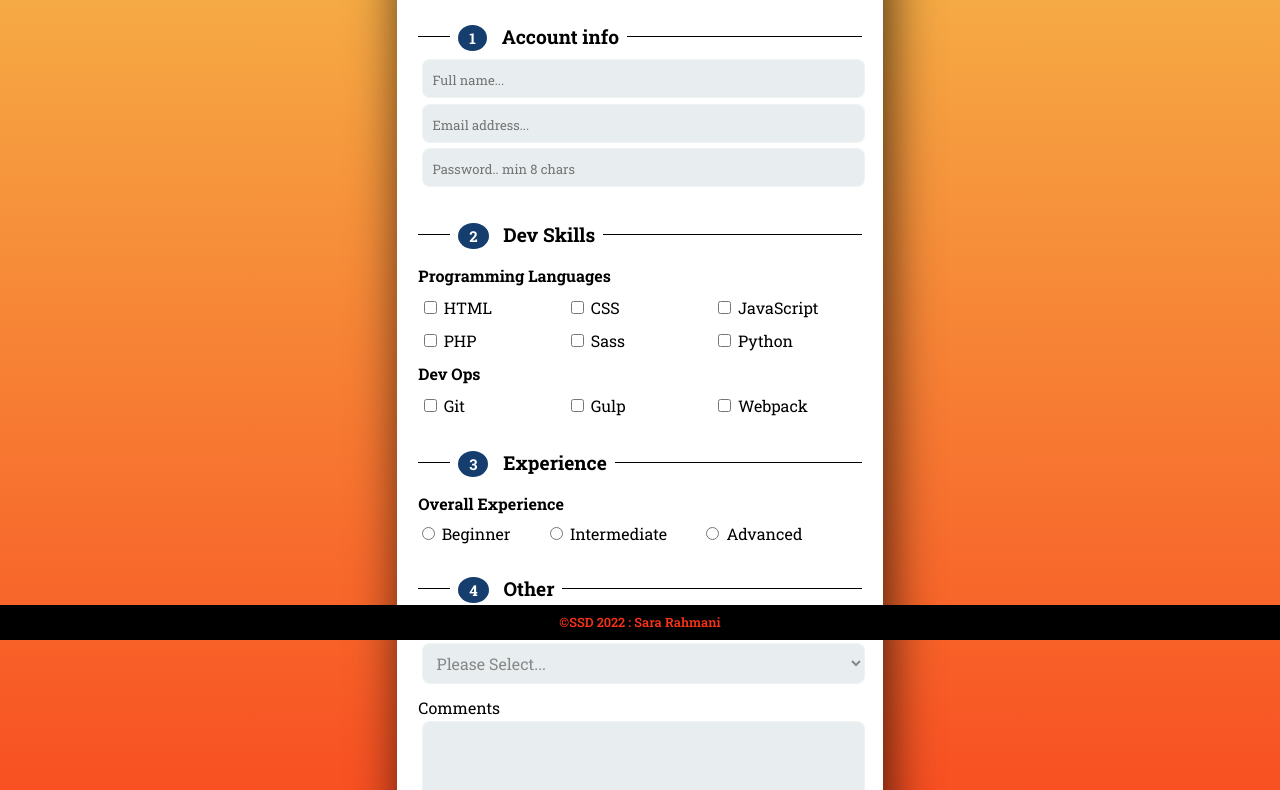
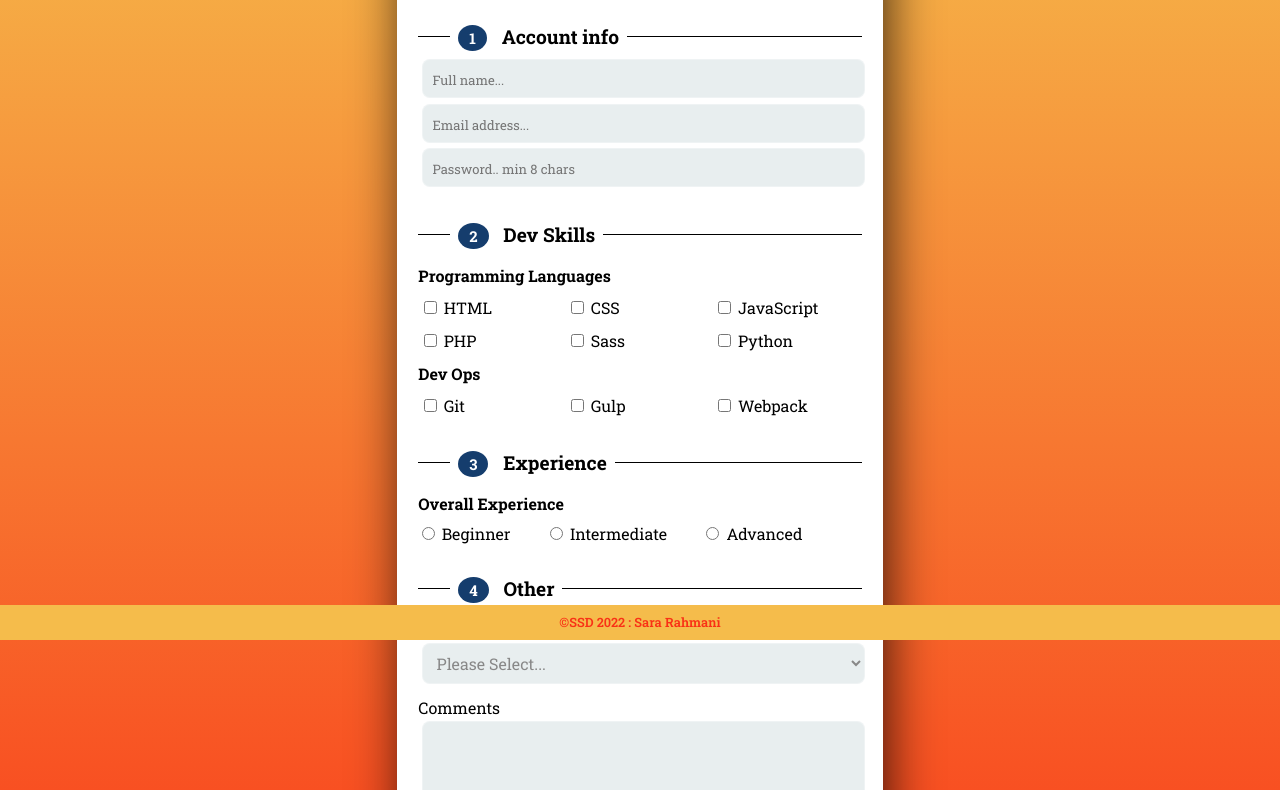
Before and after one commit to sara-rahmani/FDW2-assignment1, a plain HTML site: page index.html in a window 1280 px wide. Shown: the part 160-950 px from the top of the page. Drawn offline with Linux system fonts and the light colour scheme.

Commit message:
changed colors

```diff
--- a/styles/style.css
+++ b/styles/style.css
@@ -25,14 +25,10 @@ main {
   min-height: 500px;
   display: flex;
   justify-content: center;
-  /* background: rgba(255, 255, 255, 0.2); */
    background: white;
-   /* opacity: 0.2;  */
-  border-radius: 1em;
+  border-radius: 8px;
   box-shadow: 5px 25px 50px rgba(0, 0, 0, 0.736), inset -8px -15px 10px rgba(255,255,255,0.2);
   border: 1px solid rgba(255, 255, 255, 0.5);
-  border-right: 1px solid rgba(255, 255, 255, 0.2);
-  border-bottom: 1px solid rgba(255, 255, 255, 0.2);
   margin-top: 5rem;
 }
 
@@ -150,7 +146,7 @@ footer {
   text-align: right;
   font-size: .8rem;
   padding: 0.6rem;
-  background: black;
+  background: #F5BC4B;
 }
 footer p{
   text-align: center;
```
